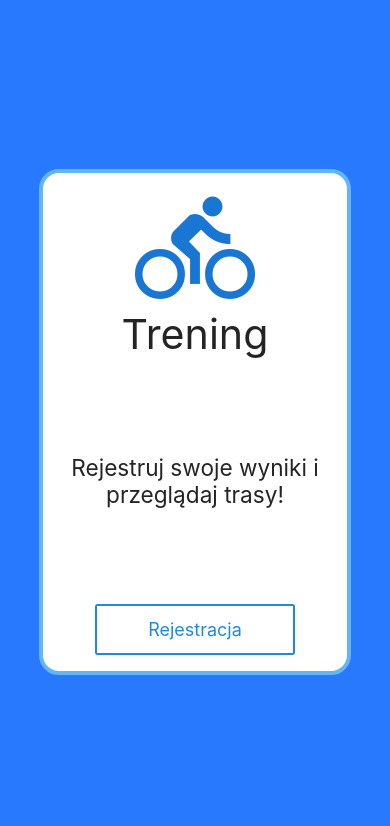
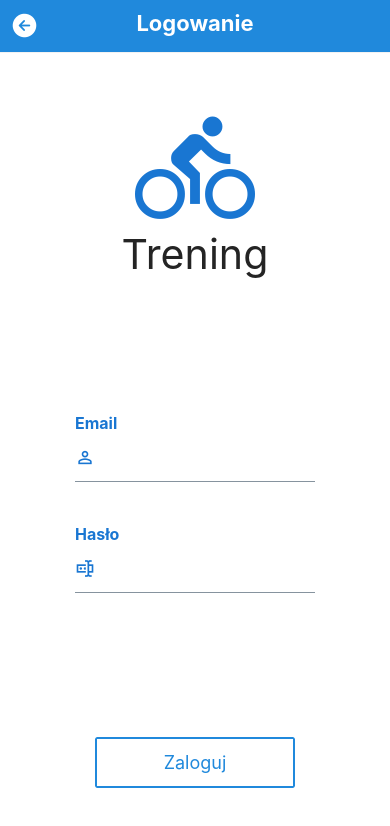
Before and after one commit to JustBnB/fitnessApp, a React Native app: screen /Login in a window 390 px wide. Shown: the top 826 px of the page. Built offline with nearby package versions, Linux system fonts and the light colour scheme.

Commit message:
logowanie

```diff
--- a/src/navigation/navigation.js
+++ b/src/navigation/navigation.js
@@ -1,6 +1,7 @@
 import * as React from 'react';
 import { createNativeStackNavigator } from '@react-navigation/native-stack';
 import Start from "../screens/Start";
+import Login from "../screens/Login";
 import Register from "../screens/Register";
 import AsyncStorage from "@react-native-async-storage/async-storage";
 import {useEffect} from "react";
@@ -28,6 +29,7 @@ export function AuthNavigator({ navigation }) {
     return (
         <Stack.Navigator>
             <Stack.Screen options={{ headerShown: false }} name="Start" component={Start} />
+            <Stack.Screen options={{headerShown: false}} name="Login" component={Login} />
             <Stack.Screen options={{headerShown: false}} name="Register" component={Register} />
         </Stack.Navigator>
     );
--- /dev/null
+++ b/src/screens/Login.jsx
@@ -0,0 +1,103 @@
+import {StyleSheet, ToastAndroid, View} from "react-native";
+import {MaterialIcons} from "@expo/vector-icons";
+import {Button, Text} from "@rneui/themed";
+import { Header as HeaderRNE} from '@rneui/themed';
+import { Ionicons } from '@expo/vector-icons';
+import {SafeAreaProvider} from "react-native-safe-area-context";
+import {useNavigation} from "@react-navigation/native";
+import * as React from "react";
+import { Input } from "@rneui/base";
+import Icon from "react-native-vector-icons/MaterialCommunityIcons";
+import axios from "axios";
+import {useState} from "react";
+import AsyncStorage from "@react-native-async-storage/async-storage";
+
+export default function Login() {
+    const navigation = useNavigation();
+    const onBack = () => {navigation.goBack()}
+    const [email,setEmail] = useState('');
+    const [password,setPassword] = useState('');
+
+    const onLogin = async () => {
+        try {
+            const response = await axios.post('https://api-trening-a88d49778f06.herokuapp.com/login', {
+                email,
+                password
+            });
+            if (response.status === 200) {
+                await AsyncStorage.setItem('token', response.data.token);
+                ToastAndroid.show('Witaj!', ToastAndroid.SHORT);
+                navigation.navigate('Home')
+            }
+        }catch (e) {
+            ToastAndroid.show('Błąd!', ToastAndroid.SHORT);
+        }
+
+    }
+
+
+    return (
+        <SafeAreaProvider>
+            <HeaderRNE
+                leftComponent={
+                <Ionicons name="arrow-back-circle" size={29} color="#fff" onPress={onBack} />
+            }
+                centerComponent={{ text: 'Logowanie', style: styles.heading }}
+            />
+        <View style={styles.container}>
+            <View style={{flex: 1,marginVertical:40,marginHorizontal: 16,borderRadius: 20, alignItems: 'center', justifyContent: 'space-between', padding: 16}}>
+                <View style={{justifyContent: 'center',alignItems: 'center'}}>
+                    <MaterialIcons name="directions-bike" size={120} color="#1976D2" />
+                    <Text h1 style={{textAlign: 'center'}}>Trening</Text>
+                </View>
+                <View style={{gap: 32}}>
+                    <Input
+                    containerStyle={{width: 260}}
+                    disabledInputStyle={{ background: "#ddd" }}
+                    inputContainerStyle={{}}
+                    errorStyle={{}}
+                    errorProps={{}}
+                    inputStyle={{}}
+                    label="Email"
+                    value={email}
+                    onChangeText={setEmail}
+                    labelStyle={{color: '#1976D2'}}
+                    labelProps={{}}
+                    leftIcon={<Icon name="account-outline" color="#1976D2" size={20} />}
+                />
+                    <Input
+                        containerStyle={{width: 260}}
+                        disabledInputStyle={{ background: "#ddd" }}
+                        inputContainerStyle={{}}
+                        errorStyle={{}}
+                        errorProps={{}}
+                        inputStyle={{}}
+                        secureTextEntry={true}
+                        value={password}
+                        onChangeText={setPassword}
+                        label="Hasło"
+                        labelStyle={{color: '#1976D2'}}
+                        labelProps={{}}
+                        leftIcon={<Icon name="form-textbox-password" color="#1976D2" size={20} />}
+                    />
+                </View>
+                <Button onPress={onLogin} type="outline" buttonStyle={{width: 200, borderWidth: 2}} size="lg">Zaloguj</Button>
+            </View>
+        </View>
+        </SafeAreaProvider>
+    );
+}
+
+const styles = StyleSheet.create({
+    container: {
+        flex: 1,
+        backgroundColor: '#FFF',
+        alignItems: 'center',
+        justifyContent: 'center',
+    },
+    heading: {
+        color: 'white',
+        fontSize: 22,
+        fontWeight: 'bold',
+    },
+});
--- a/src/screens/Start.jsx
+++ b/src/screens/Start.jsx
@@ -7,6 +7,9 @@ import { useNavigation } from "@react-navigation/native";
 export default function Start() {
     const navigation = useNavigation();
 
+    const onLogin = () => {
+        navigation.navigate("Login");
+    }
 
     const onRegister = () => {
         navigation.navigate("Register");
@@ -22,7 +25,7 @@ export default function Start() {
                 <Text h4 style={{textAlign: 'center'}}>Rejestruj swoje wyniki i przeglądaj trasy!</Text>
                 <View style={{gap: 32}}>
                     <Button onPress={onRegister} type="outline" buttonStyle={{width: 200, borderWidth: 2}} size="lg">Rejestracja</Button>
-
+                    <Button onPress={onLogin} type="outline" buttonStyle={{width: 200, borderWidth: 2}} size="lg">Logowanie</Button>
                 </View>
                 <StatusBar style="auto" />
             </View>
```
